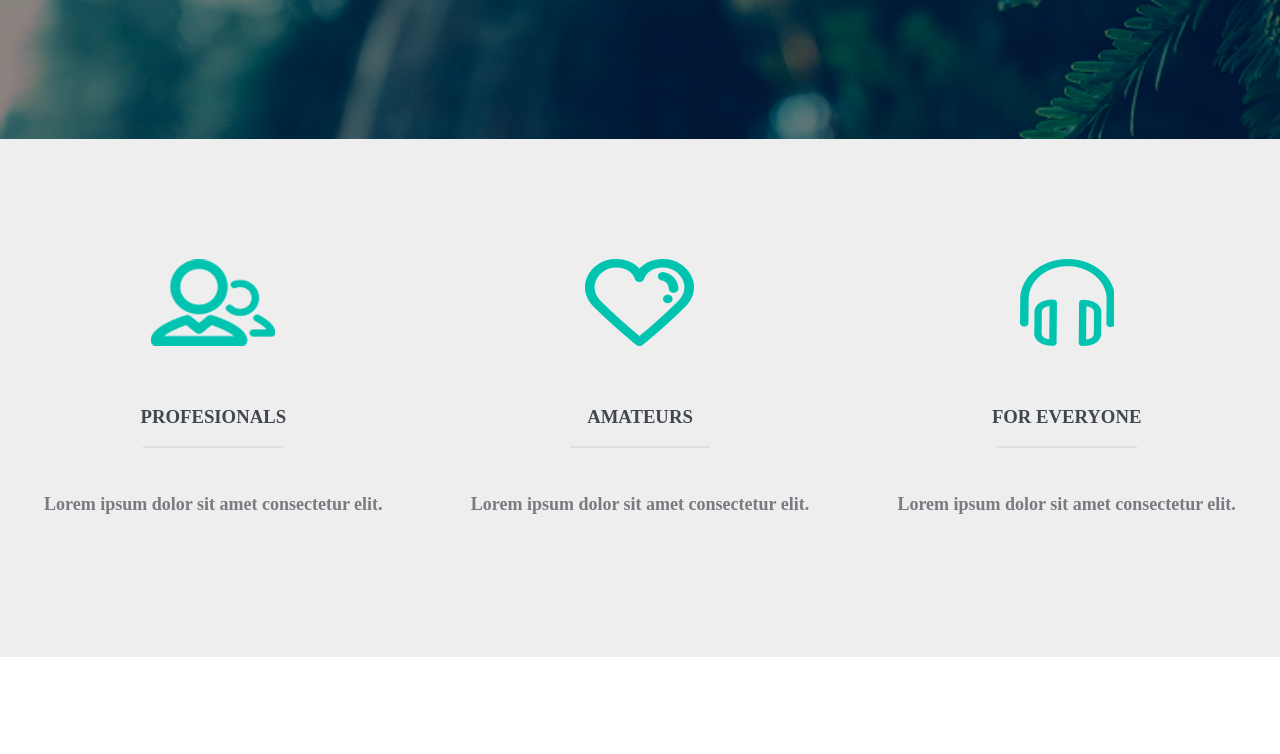
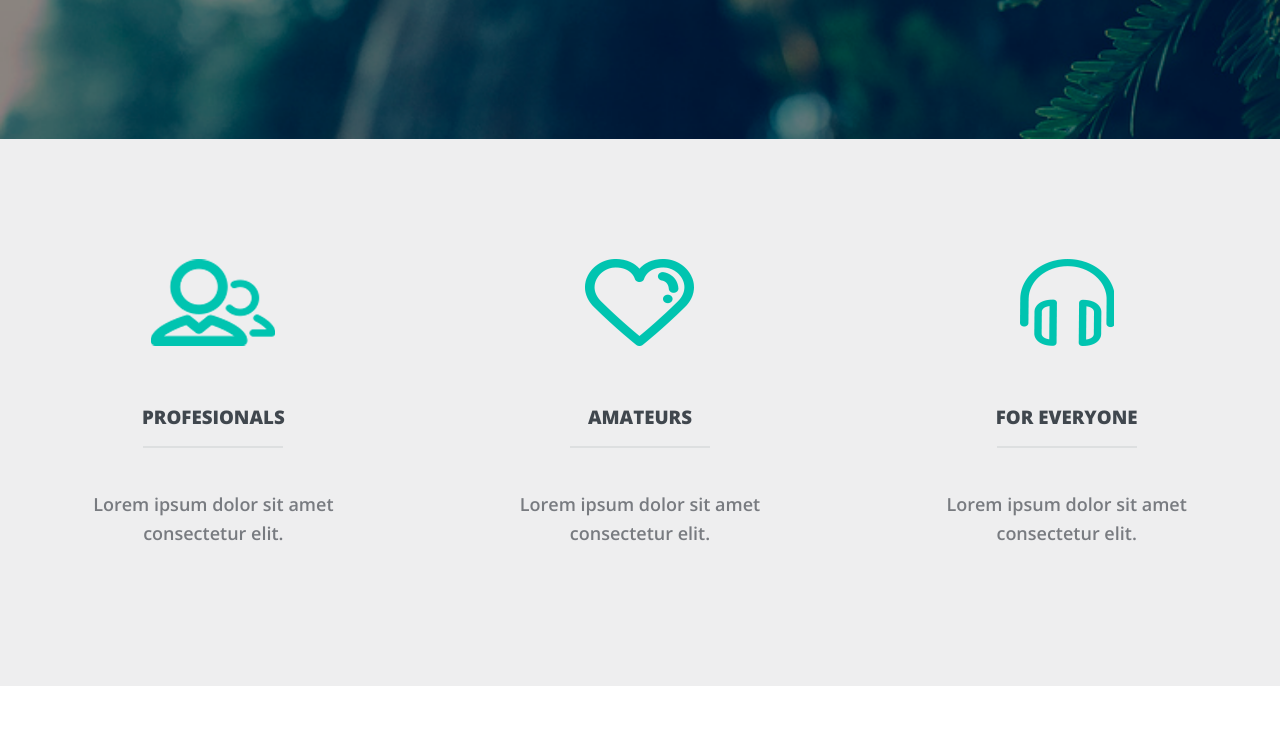
Before and after one commit to holylegend/holylegend.github.io, a plain HTML site: page Elena/index.html in a window 1280 px wide. Shown: the part 941-1695 px from the top of the page. Drawn offline with nearby package versions, Linux system fonts and the light colour scheme.

Commit message:
Add files via upload

```diff
--- a/Elena/style.css
+++ b/Elena/style.css
@@ -1,4 +1,3 @@
-<<<<<<< HEAD
 body {
 	font-family: 'Open Sans', sans-serif;
 }
@@ -885,4 +884,3 @@ ul.nav{
 p{
 	margin-bottom: -54px;
 }
->>>>>>> 582d869f6a78533b11a63e4b905ba807d544837f
```
Also changed, not shown: Elena/index.html (line endings or trailing spaces).
